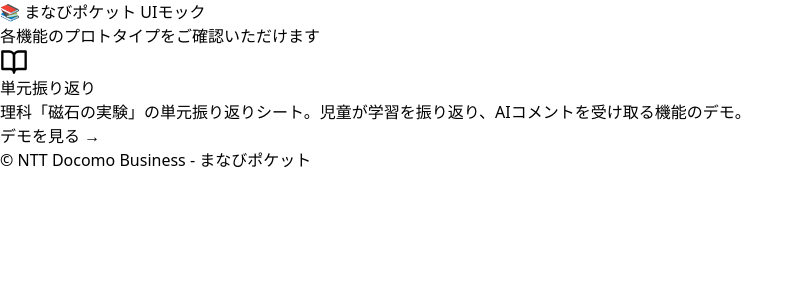
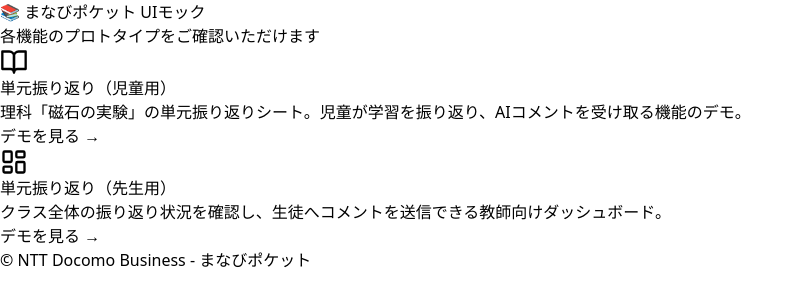
Before and after one commit to u17da/manabi-pocket-demo, a React (Vite) app: page / in a window 1280 px wide. Shown: the top 306 px of the page, without its empty margins (0-804 px from the left). Built offline with nearby package versions, Linux system fonts and the light colour scheme.

Commit message:
Update App.jsx

```diff
--- a/src/App.jsx
+++ b/src/App.jsx
@@ -4,30 +4,27 @@
 
 // ページコンポーネントをインポート
 import WeeklyReflection from './pages/WeeklyReflection';
-// 新しいモックを追加する場合はここにインポートを追加
-// import TeacherDashboard from './pages/TeacherDashboard';
-// import StudentPortfolio from './pages/StudentPortfolio';
+import TeacherDashboard from './pages/TeacherDashboard';
 
 // トップページ（デモ一覧）
 function Home() {
   const demos = [
     {
       id: 'weekly-reflection',
-      title: '単元振り返り',
+      title: '単元振り返り（児童用）',
       description: '理科「磁石の実験」の単元振り返りシート。児童が学習を振り返り、AIコメントを受け取る機能のデモ。',
       icon: BookOpen,
       path: '/weekly-reflection',
-      status: 'ready', // ready, wip, planned
+      status: 'ready',
     },
-    // 新しいモックを追加する場合はここに追加
-    // {
-    //   id: 'teacher-dashboard',
-    //   title: '教師ダッシュボード',
-    //   description: 'クラス全体の学習進捗を一覧表示する教師向け画面。',
-    //   icon: LayoutDashboard,
-    //   path: '/teacher-dashboard',
-    //   status: 'planned',
-    // },
+    {
+      id: 'teacher-dashboard',
+      title: '単元振り返り（先生用）',
+      description: 'クラス全体の振り返り状況を確認し、生徒へコメントを送信できる教師向けダッシュボード。',
+      icon: LayoutDashboard,
+      path: '/teacher-dashboard',
+      status: 'ready',
+    },
   ];
 
   return (
@@ -119,9 +116,7 @@
       <Routes>
         <Route path="/" element={<Home />} />
         <Route path="/weekly-reflection" element={<WeeklyReflection />} />
-        {/* 新しいモックを追加する場合はここにRouteを追加 */}
-        {/* <Route path="/teacher-dashboard" element={<TeacherDashboard />} /> */}
-        {/* <Route path="/student-portfolio" element={<StudentPortfolio />} /> */}
+        <Route path="/teacher-dashboard" element={<TeacherDashboard />} />
       </Routes>
     </BrowserRouter>
   );
```
